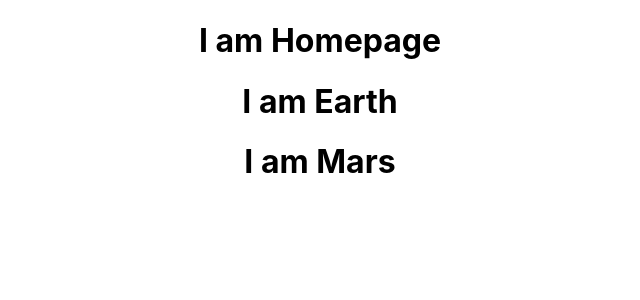
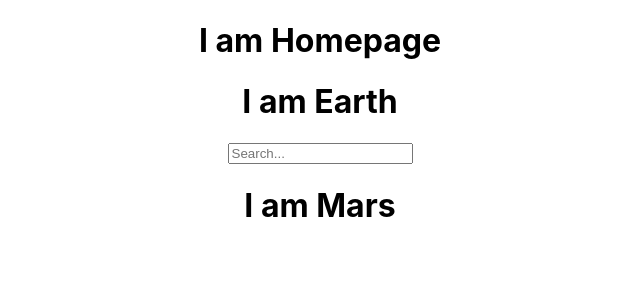
Before and after one commit to ngunner15/SpaceWalk, a React (Create React App) app in the folder client/: page / in a window 1280 px wide. Shown: the top 300 px of the page, without its empty margins (320-960 px from the left). Built offline with nearby package versions, Linux system fonts and the light colour scheme.

Commit message:
Add basic weather data

```diff
--- a/client/src/components/Earth.jsx
+++ b/client/src/components/Earth.jsx
@@ -1,4 +1,66 @@
+import React, {useState} from 'react';
+import axios from 'axios';
+
+const api = {
+  key: "43197e8edd946d801bfee7217d527143",
+  base: "https://api.openweathermap.org/data/2.5/"
+}
 export default function Earth(props) {
+  const [query, setQuery] = useState('');
+  const [weather, setWeather] = useState({});
 
-  return <h1>I am Earth</h1>
+  const search = evt => {
+    if (evt.key === "Enter") {
+      axios.get(`${api.base}weather?q=${query}&units=metric&APPID=${api.key}`)
+        .then(result => {
+          setWeather(result.data);
+          setQuery('');
+          console.log(result.data);
+        });
+    }
+  }
+
+const dateBuilder = (d) => {
+  let months = ["January", "February", "March", "April", "May", "June", "July", "August", "September", "October", "November", "December"];
+  let days = ["Sunday", "Monday", "Tuesday", "Wednesday", "Thursday", "Friday", "Saturday"];
+
+  let day = days[d.getDay()];
+  let date = d.getDate();
+  let month = months[d.getMonth()];
+  let year = d.getFullYear();
+
+  return`${day} ${date} ${month} ${year}`
 }
+
+  return (
+  <main>
+    <h1>I am Earth</h1>
+    <div className="search-box">
+      <input
+        type="text"
+        className="search-bar"
+        placeholder="Search..."
+        onChange={e => setQuery(e.target.value)}
+        value={query}
+        onKeyPress={search}
+      />
+    </div>
+  {(typeof weather.main != "undefined") ? (
+    <div>
+      <div className="location-box">
+        <div className="location">{weather.name}, {weather.sys.country}</div>
+        <div className="date">{dateBuilder(new Date())}</div>
+      </div>
+
+      <div className="weather-box">
+        <div className="temp">
+          {Math.round(weather.main.temp)}°C
+        </div>
+        <div className="weather">{weather.weather[0].main}</div>
+      </div>
+    </div>
+  ) : ('')}
+
+  </main>
+  )
+}
```
